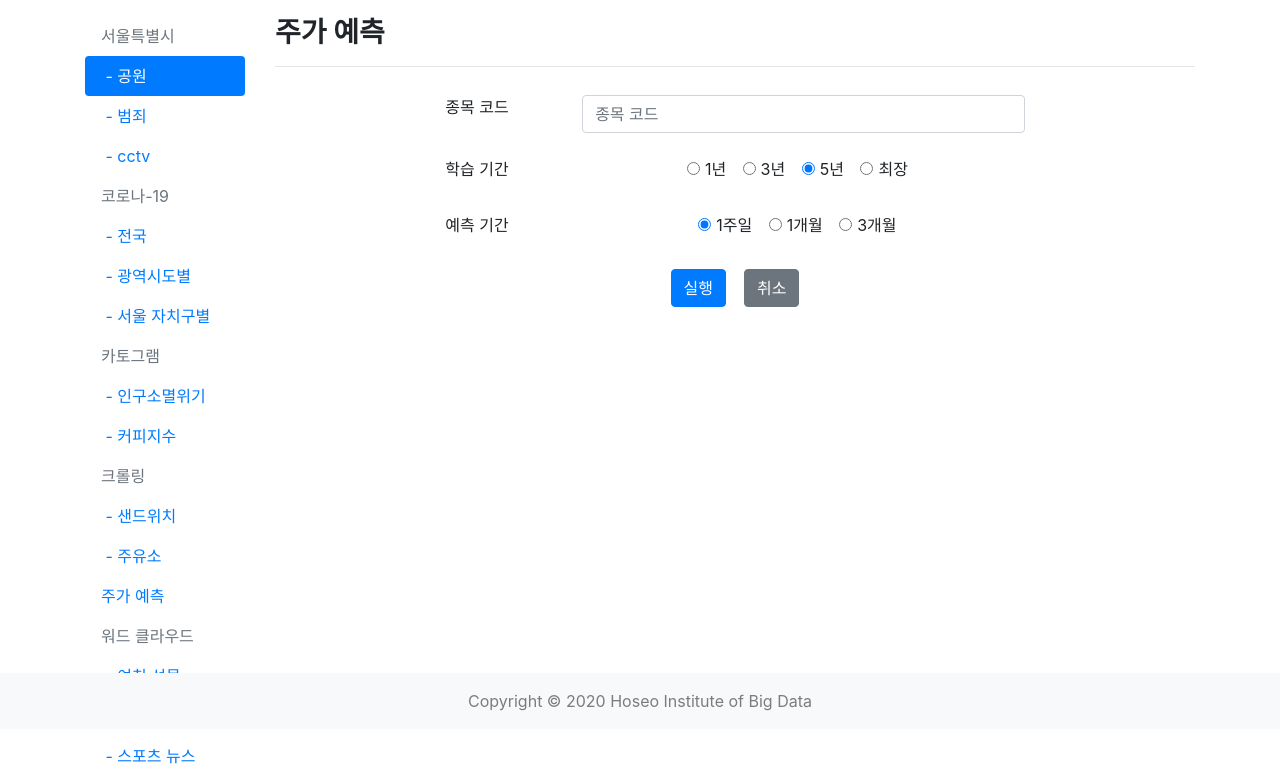
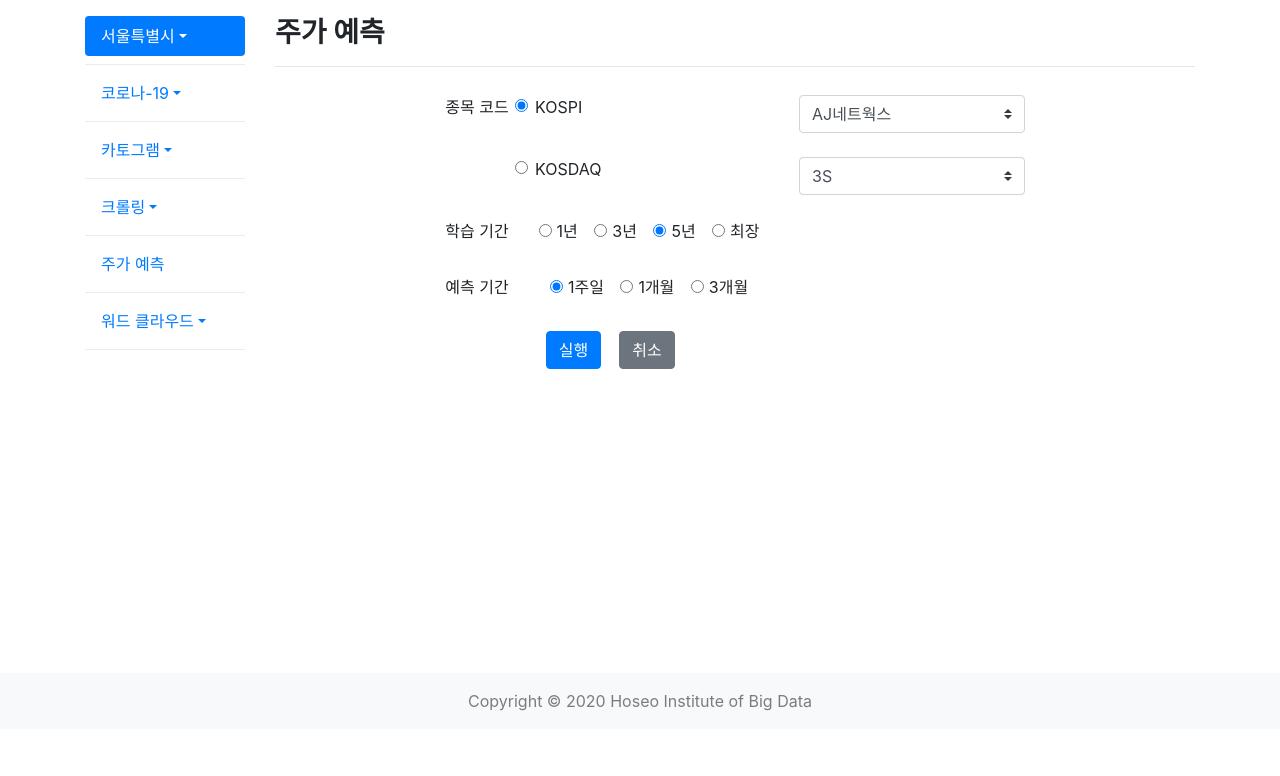
Before and after one commit to beegramin9/Flask, a Flask app: page /stock in a window 1280 px wide. Shown: the part 71-847 px from the top of the page. After the commit the page ends 782 px from the top, so only its background shows below. Run offline with Flask 2, Linux system fonts and the light colour scheme; data that the repository does not hold is empty; some libraries are stand-ins or nearby versions.

Commit message:
주가예측

```diff
--- a/2_Bootstrap/app.py
+++ b/2_Bootstrap/app.py
@@ -1,21 +1,67 @@
-from flask import Flask, render_template, request
+import matplotlib.pyplot as plt
+import matplotlib as mpl
+import warnings
+from flask import Flask, render_template, request, session
 from my_util.weather import get_weather
+from datetime import datetime, timedelta
+
+import os
+import pandas as pd
+import pandas_datareader.data as pdr
+from fbprophet import Prophet
+
+
+# 한글폰트 사용
+mpl.rc('font', family='Malgun Gothic')
+mpl.rc('axes', unicode_minus=False)
+warnings.filterwarnings("ignore")
+
 
 app = Flask(__name__)
+kospi_dict = {}
+kosdaq_dict = {}
+
+app.secret_key = 'any random string'
+
+
+def get_weather_main():
+    weather = None
+    try:
+        # Flask에서는 세션은 딕셔너리 형태로 저장되며 키를 통해 값을 불러올 수 있다.
+        weather = session['weather']
+    except:
+        weather = get_weather()
+        session['weather'] = weather
+        session.permanent = True
+        app.permanent_session_lifetime = timedelta(minutes=60)
+    return weather
+
+
+@app.before_first_request
+def before_first_request():
+    kospi = pd.read_csv('./static/data/KOSPI.csv', sep=',',
+                        encoding='utf8', dtype={'업종코드': str})
+    for index in kospi.index:
+        kospi_dict[kospi['종목코드'][index]] = kospi['종목명'][index]
+
+    kosdaq = pd.read_csv('./static/data/KOSDAQ.csv', sep=',',
+                         encoding='utf8', dtype={'업종코드': str})
+    for index in kosdaq.index:
+        kosdaq_dict[kosdaq['종목코드'][index]] = kosdaq['종목명'][index]
 
 
 @app.route('/')
 def index():
     menu = {'ho': 1, 'da': 0, 'ml': 0, 'se': 0,
             'co': 0, 'cg': 0, 'cr': 0, 'st': 0, 'wc': 0}
-    return render_template('main.html', menu=menu, weather=get_weather())
+    return render_template('main.html', menu=menu, weather=get_weather_main())
 
 
 @app.route('/park')
 def park():
     menu = {'ho': 0, 'da': 1, 'ml': 0, 'se': 1,
             'co': 0, 'cg': 0, 'cr': 0, 'st': 0, 'wc': 0}
-    return render_template('main.html', menu=menu, weather=get_weather())
+    return render_template('main.html', menu=menu, weather=get_weather_main())
 
 
 @app.route('/stock', methods=['GET', 'POST'])
@@ -23,9 +69,48 @@ def stock():
     menu = {'ho': 0, 'da': 1, 'ml': 0, 'se': 1,
             'co': 0, 'cg': 0, 'cr': 0, 'st': 0, 'wc': 0}
     if request.method == 'GET':
-        return render_template('stock.html', menu=menu, weather=get_weather())
+        return render_template('stock.html', menu=menu, weather=get_weather_main(), kospi=kospi_dict, kosdaq=kosdaq_dict)
     else:
-        return render_template('stock_res.html', menu=menu, weather=get_weather())
+        market = request.form['market']
+        # 입력된 종목 코드 받기
+        if market == 'KS':
+            code = request.form['kospi_code']
+            company = kospi_dict[code]
+            code += '.KS'
+        else:
+            code = request.form['kosdaq_code']
+            company = kosdaq_dict[code]
+            code += '.KQ'
+
+        # print(f'코드: {code}')
+
+        # 학습, 예측기간
+        learn_period = int(request.form['learn'])
+        pred_period = int(request.form['pred'])
+        today = datetime.today()
+        end_learn = today + timedelta(days=-1)
+        start_learn = today + timedelta(days=-365 * learn_period)
+
+        stock_data = pdr.DataReader(
+            code, data_source='yahoo', start=start_learn, end=end_learn)
+
+        df = pd.DataFrame({'ds': stock_data.index,
+                           'y': stock_data.Close})
+        df.reset_index(inplace=True)
+        del df['Date']
+
+        model = Prophet(yearly_seasonality=True, daily_seasonality=True)
+        model.fit(df)
+        future = model.make_future_dataframe(periods=pred_period)
+        forecast = model.predict(future)
+
+        # 해당 그래프를 static 폴더에 저장해야 함
+        fig = model.plot(forecast)
+        img_file = os.path.join(app.root_path, 'static/img/stock.png')
+        fig.savefig(img_file)
+        mtime = int(os.stat(img_file).st_mtime)
+
+        return render_template('stock_res.html', menu=menu, weather=get_weather_main(), mtime=mtime, company=company, code=code)
 
 
 if __name__ == '__main__':
--- a/2_Bootstrap/my_util/weather.py
+++ b/2_Bootstrap/my_util/weather.py
@@ -5,7 +5,6 @@ def get_weather(lat=37.550966, lng=126.849532):
     # 모듈을 불러오는 app.py 기준으로 상대경로를 지정해야 함
     key_fd = open('./keys/openweatherkey.txt', mode='r')
     weather_key = key_fd.read(100)
-    print(weather_key)
     key_fd.close()
 
     url = f'http://api.openweathermap.org/data/2.5/weather?lat={lat}&lon={lng}&appid={weather_key}&units=metric&'
--- a/2_Bootstrap/templates/base.html
+++ b/2_Bootstrap/templates/base.html
@@ -52,31 +52,59 @@
         <!-- Menu -->
         <div class="col-2">
             <ul class="nav flex-column nav-pills">
-                <a class="nav-link disabled" href="#" tabindex="-1" aria-disabled="true">서울특별시</a>
-                <a class="nav-link {% if menu.se %}active{% endif %}" href="/park">&nbsp;-&nbsp;공원</a>
-                <a class="nav-link" href="#">&nbsp;-&nbsp;범죄</a>
-                <a class="nav-link" href="#">&nbsp;-&nbsp;cctv</a>
-
-                <a class="nav-link disabled" href="#" tabindex="-1" aria-disabled="true">코로나-19</a>
-                <a class="nav-link" href="#">&nbsp;-&nbsp;전국</a>
-                <a class="nav-link" href="#">&nbsp;-&nbsp;광역시도별</a>
-                <a class="nav-link" href="#">&nbsp;-&nbsp;서울 자치구별</a>
-
-                <a class="nav-link disabled" href="#" tabindex="-1" aria-disabled="true">카토그램</a>
-                <a class="nav-link" href="#">&nbsp;-&nbsp;인구소멸위기</a>
-                <a class="nav-link" href="#">&nbsp;-&nbsp;커피지수</a>
-
-                <a class="nav-link disabled" href="#" tabindex="-1" aria-disabled="true">크롤링</a>
-                <a class="nav-link" href="#">&nbsp;-&nbsp;샌드위치</a>
-                <a class="nav-link" href="#">&nbsp;-&nbsp;주유소</a>
-
-                <a class="nav-link {% if menu.st %}active{% endif %}"
-                    href="{% if menu.st %}#{% else %}#{% endif %}">주가 예측</a>
-
-                <a class="nav-link disabled" href="#" tabindex="-1" aria-disabled="true">워드 클라우드</a>
-                <a class="nav-link" href="#">&nbsp;-&nbsp;여친 선물</a>
-                <a class="nav-link" href="#">&nbsp;-&nbsp;경제 뉴스</a>
-                <a class="nav-link" href="#">&nbsp;-&nbsp;스포츠 뉴스</a>
+                <li class="nav-item dropdown">
+                    <a class="nav-link dropdown-toggle {% if menu.se %}active{% endif %}"
+                       data-toggle="dropdown" href="#">서울특별시</a>
+                    <div class="dropdown-menu">
+                        <a class="dropdown-item" href="/park">공원</a>
+                        <a class="dropdown-item" href="#">범죄</a>
+                        <a class="dropdown-item" href="#">CCTV</a>
+                    </div>
+                </li>
+                <div class="dropdown-divider"></div>
+                <li class="nav-item dropdown">
+                    <a class="nav-link dropdown-toggle {% if menu.co %}active{% endif %}"
+                       data-toggle="dropdown" href="#">코로나-19</a>
+                    <div class="dropdown-menu">
+                        <a class="dropdown-item" href="#">전국</a>
+                        <a class="dropdown-item" href="#">광역시도별</a>
+                        <a class="dropdown-item" href="#">서울 자치구별</a>
+                    </div>
+                </li>
+                <div class="dropdown-divider"></div>
+                <li class="nav-item dropdown">
+                    <a class="nav-link dropdown-toggle {% if menu.cg %}active{% endif %}"
+                       data-toggle="dropdown" href="#">카토그램</a>
+                    <div class="dropdown-menu">
+                        <a class="dropdown-item" href="#">인구소멸위기</a>
+                        <a class="dropdown-item" href="#">커피지수</a>
+                    </div>
+                </li>
+                <div class="dropdown-divider"></div>
+                <li class="nav-item dropdown">
+                    <a class="nav-link dropdown-toggle {% if menu.cr %}active{% endif %}"
+                       data-toggle="dropdown" href="#">크롤링</a>
+                    <div class="dropdown-menu">
+                        <a class="dropdown-item" href="#">샌드위치</a>
+                        <a class="dropdown-item" href="#">주유소</a>
+                    </div>
+                </li>
+                <div class="dropdown-divider"></div>
+                <li class="nav-item">
+                    <a class="nav-link {% if menu.st %}active{% endif %}"
+                       href="{% if menu.st %}#{% else %}/stock{% endif %}">주가 예측</a>
+                </li>
+                <div class="dropdown-divider"></div>
+                <li class="nav-item dropdown">
+                    <a class="nav-link dropdown-toggle {% if menu.wc %}active{% endif %}"
+                       data-toggle="dropdown" href="#">워드 클라우드</a>
+                    <div class="dropdown-menu">
+                        <a class="dropdown-item" href="#">여친 선물</a>
+                        <a class="dropdown-item" href="#">경제 뉴스</a>
+                        <a class="dropdown-item" href="#">스포츠 뉴스</a>
+                    </div>
+                </li>
+                <div class="dropdown-divider"></div>
             </ul>
         </div>
         <!-- Content -->
--- a/2_Bootstrap/templates/stock.html
+++ b/2_Bootstrap/templates/stock.html
@@ -11,8 +11,33 @@
                 <table class="table table-borderless">
                     <tr>
                         <td><label for="code">종목 코드</label></td>
-                        <td><input type="text" id="code" class="form-control"
-                            placeholder="종목 코드" name="code"></td>
+                        <td>
+                            <label class="form-check-label">
+                                <input type="radio" class="form-check-input" id="market" name="market" value="KS" checked>KOSPI
+                            </label>
+                        </td>
+                        <td>
+                            <select class="custom-select custom-select-md" name="kospi_code">
+                                {% for key, value in kospi.items() %}
+                                    <option value="{{key}}">{{value}}</option>
+                                {% endfor %}
+                            </select>
+                        </td>
+                    </tr>
+                    <tr>
+                        <td></td>
+                        <td>
+                            <label class="form-check-label">
+                                <input type="radio" class="form-check-input" id="market" name="market" value="KQ">KOSDAQ
+                            </label>
+                        </td>
+                        <td>
+                            <select class="custom-select custom-select-md" name="kosdaq_code">
+                                {% for key, value in kosdaq.items() %}
+                                    <option value="{{key}}">{{value}}</option>
+                                {% endfor %}
+                            </select>
+                        </td>
                     </tr>
                     <tr>
                         <td><label for="learn">학습 기간</label></td>
--- a/2_Bootstrap/templates/stock_res.html
+++ b/2_Bootstrap/templates/stock_res.html
@@ -9,7 +9,7 @@
 {% endblock %}
 {% block weather %} {{ weather|safe() }} {% endblock %}
 {% block subtitle %}
-    <small>주가 예측 - </small><strong>기아자동차(000270.KS)</strong>
+    <small>주가 예측 - </small><strong>{{company}}({{code}})</strong>
 {% endblock %}
 {% block content %}
     <div class="row">
```
Also changed, not shown: 2_Bootstrap/static/data/KOSDAQ.csv (added), 2_Bootstrap/static/data/KOSPI.csv (added), 2_Bootstrap/static/img/stock.png, 1 other file.
